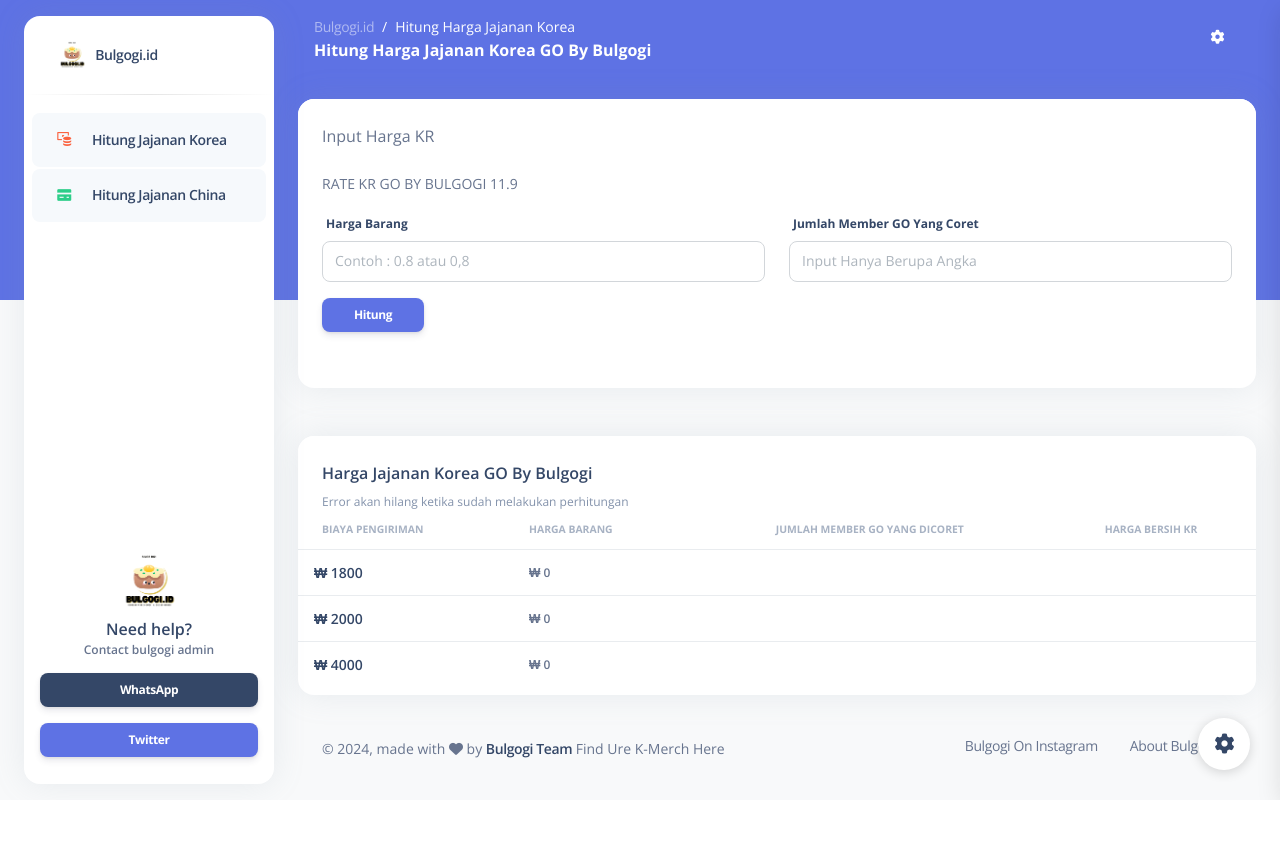
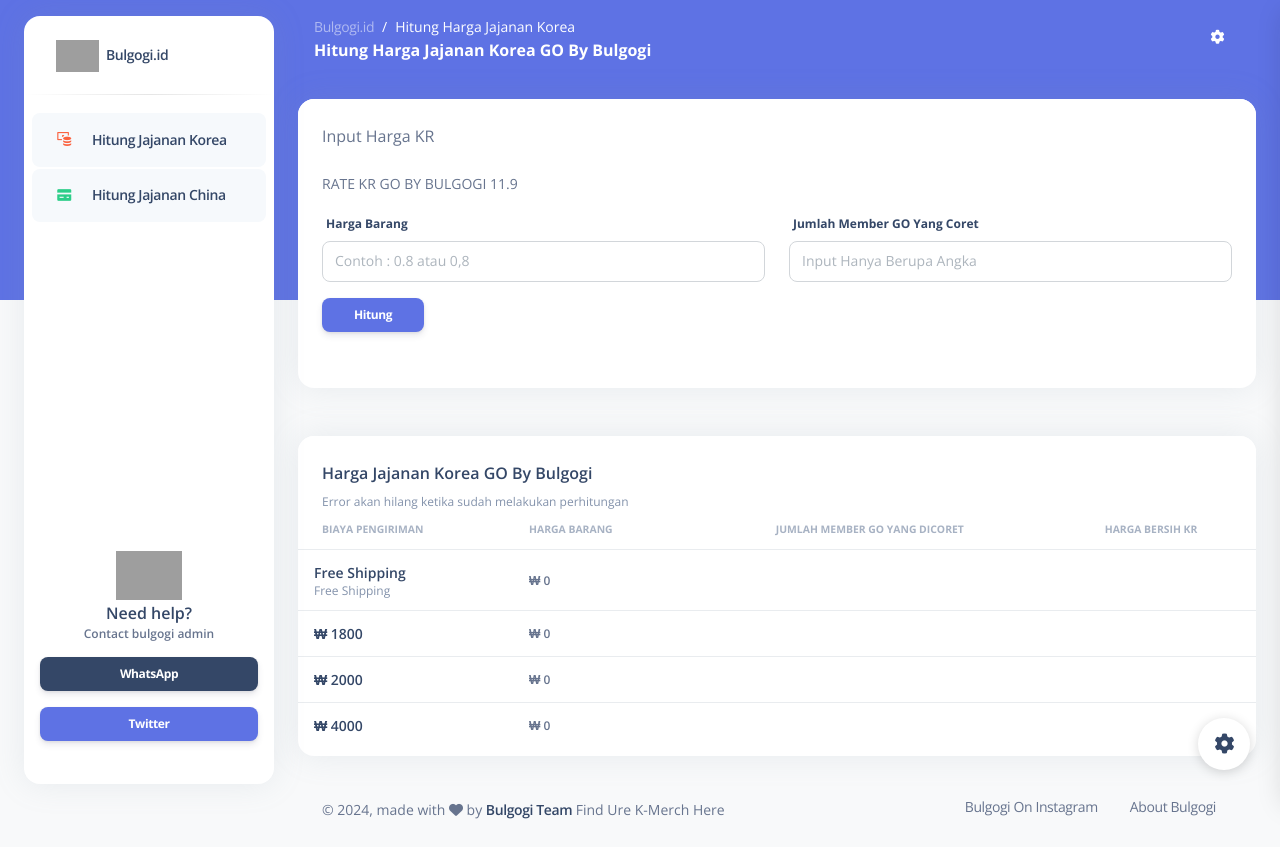
Before and after one commit to AyubRW/ActiveNovel, a PHP site: page /perhitungan/index.php in a window 1280 px wide. Before the commit the page ends 800 px from the top, so only its background shows below. Run offline with PHP 8.4, Linux system fonts and the light colour scheme; data that the repository does not hold is empty; some libraries are stand-ins or nearby versions; grey boxes are pictures that could not be loaded.

Commit message:
Update Icon

```diff
--- a/index.html
+++ b/index.html
@@ -32,7 +32,7 @@
 
   <!-- Favicon
   –––––––––––––––––––––––––––––––––––––––––––––––––– -->
-  <link rel="icon" type="image/png" href="images/bgg_icon.png">
+  <link rel="icon" type="image/png" href="images/head_icon.png">
 
 
 </head>
@@ -64,7 +64,7 @@
         -->
 
         <!-- Your Image Here -->
-        <img src="images/bgg_icon.svg" class="avatar" srcset="images/bgg_icon.svg 2x" alt="">
+        <img src="images/home_icon.svg" class="avatar" srcset="images/home_icon.svg 2x" alt="">
 
         <!-- Title -->
         <h1 role="heading">Bulgogi.id</h1>
--- a/perhitungan/index.php
+++ b/perhitungan/index.php
@@ -5,7 +5,7 @@
   <meta charset="utf-8" />
   <meta name="viewport" content="width=device-width, initial-scale=1, shrink-to-fit=no">
   <link rel="apple-touch-icon" sizes="76x76" href="./assets/img/apple-icon.png">
-  <link rel="icon" type="image/png" href="./assets/img/logos/logo1.jpeg">
+  <link rel="icon" type="image/png" href="./assets/img/logos/head_icon.png">
   <title>
     Bulgogi GO & Korean Warehouse
   </title>
@@ -27,7 +27,7 @@
     <div class="sidenav-header">
       <i class="fas fa-times p-3 cursor-pointer text-secondary opacity-5 position-absolute end-0 top-0 d-none d-xl-none" aria-hidden="true" id="iconSidenav"></i>
       <a class="navbar-brand m-0" href="https://bulgogi.store/" target="_blank">
-        <img src="./assets/img/logos/logo2.png" class="navbar-brand-img h-100" alt="main_logo">
+        <img src="./assets/img/logos/main_icon.svg" class="navbar-brand-img h-100" alt="main_logo">
         <span class="ms-1 font-weight-bold">Bulgogi.id</span>
       </a>
     </div>
@@ -55,7 +55,7 @@
     </div>
     <div class="sidenav-footer mx-3 ">
       <div class="card card-plain shadow-none" id="sidenavCard">
-        <img class="w-30 mx-auto" src="./assets/img/logos/logo2.png" alt="sidebar_illustration">
+        <img class="w-30 mx-auto" src="./assets/img/logos/main_icon.svg" alt="sidebar_illustration">
         <div class="card-body text-center p-3 w-100 pt-0">
           <div class="docs-info">
             <h6 class="mb-0">Need help?</h6>
@@ -161,6 +161,8 @@
       $hasil2 = 'Rp ' . number_format($hitung2, 0, ",", ".");
       $hitung3 = ($harga_kr_dec + $shipping3 / $coret_kr) * ($perkalian_won * $rate_go) + ($fee_admin + $fee_wh + $fee_tf);
       $hasil3 = 'Rp ' . number_format($hitung3, 0, ",", ".");
+      $hitung4 = ($harga_kr_dec / $coret_kr) * ($perkalian_won * $rate_go) + ($fee_admin + $fee_wh + $fee_tf);
+      $hasil4 = 'Rp ' . number_format($hitung4, 0, ",", ".");
     }
     ?>
 
@@ -184,6 +186,26 @@
                     </tr>
                   </thead>
                   <tbody>
+                  <tr>
+                      <td>
+                        <div class="d-flex px-2 py-1">
+                          <div class="d-flex flex-column justify-content-center">
+                            <h6 class="mb-0 text-sm">Free Shipping</h6>
+                            <p class="text-xs text-secondary mb-0">Free Shipping</p>
+                          </div>
+                        </div>
+                      </td>
+                      <td>
+                        <p class="text-xs font-weight-bold mb-0"><?php echo '₩ ' . $harga_kr * $perkalian_won; ?></p>
+                        <p class="text-xs text-secondary mb-0"><?= $harga_kr ?></p>
+                      </td>
+                      <td class="align-middle text-center text-sm">
+                        <span class="text-xm font-weight-bold mb-0"><?= $coret_kr ?></span>
+                      </td>
+                      <td class="align-middle text-center text-sm">
+                        <span class="text-xm font-weight-bold mb-0"><?= $hasil4 ?></span>
+                      </td>
+                    </tr>
                     <tr>
                       <td>
                         <div class="d-flex px-2 py-1">
```
Also changed, not shown: perhitungan/ch.php (+25 -3 lines), images/head_icon.png (added), images/head_icon.svg (added), images/home_icon.png (added), images/home_icon.svg (added), perhitungan/assets/img/logos/head_icon.png (added), perhitungan/assets/img/logos/head_icon.svg (added), perhitungan/assets/img/logos/home_icon.png (added), perhitungan/assets/img/logos/home_icon.svg (added), perhitungan/assets/img/logos/main_icon.png (added), perhitungan/assets/img/logos/main_icon.svg (added).
